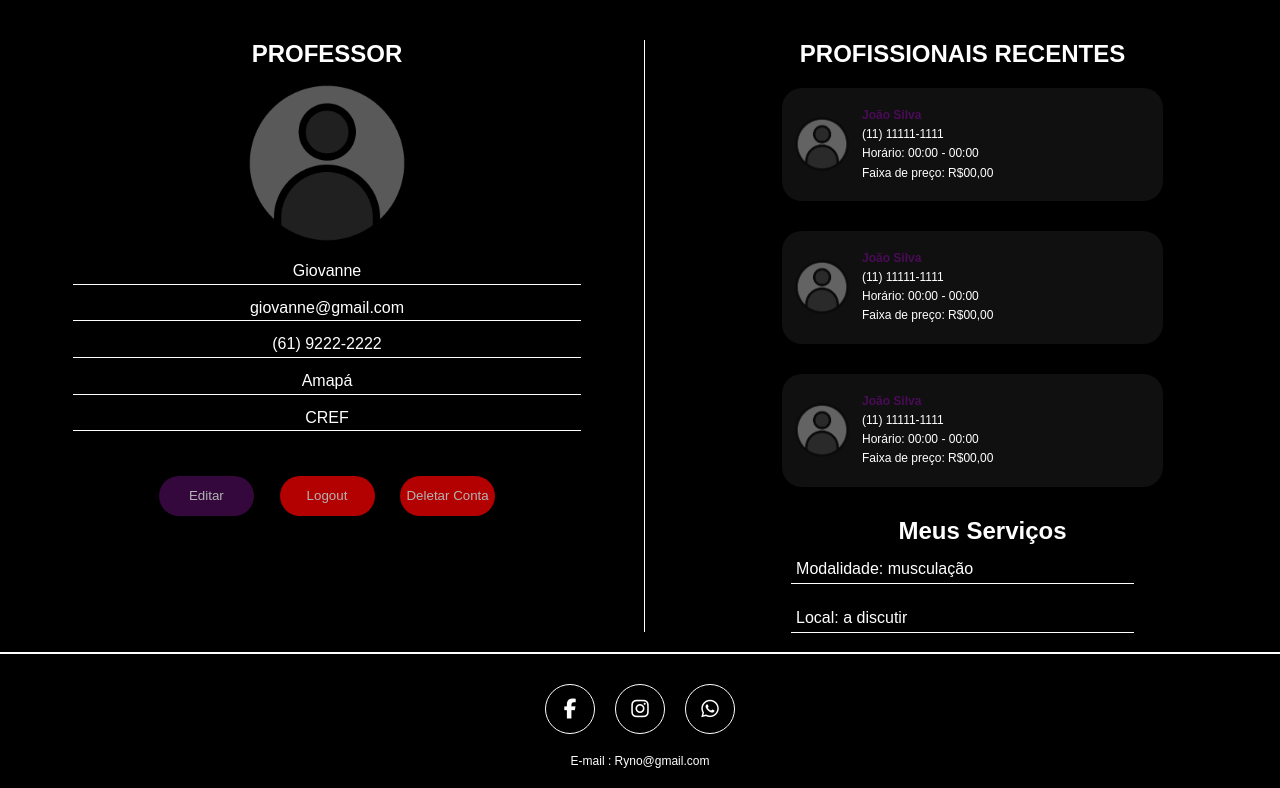
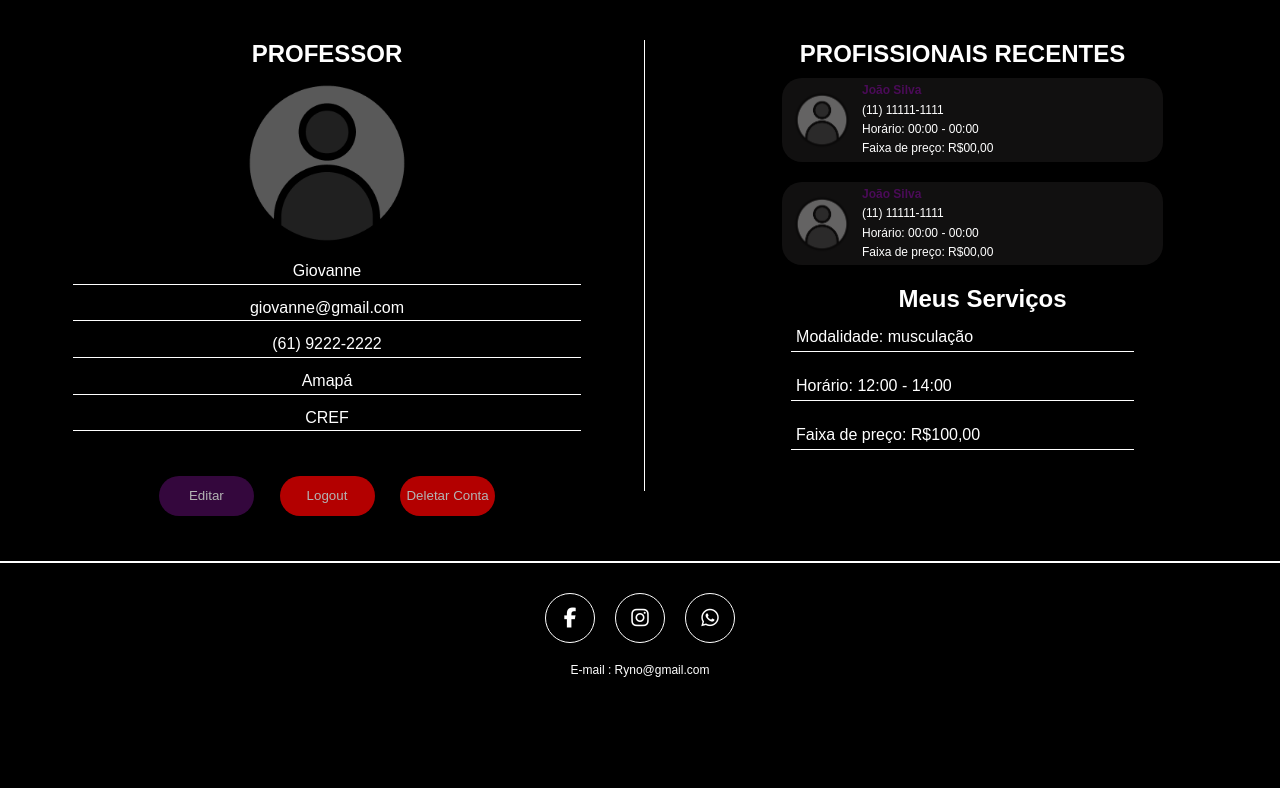
Before and after one commit to Yoriel-silva/Ryno, a FastAPI app: page /perfil in a window 1280 px wide. Shown: the part 126-914 px from the top of the page. After the commit the page ends 803 px from the top, so only its background shows below. Run offline with FastAPI, Linux system fonts and the light colour scheme; a user stored in the database is signed in.

Commit message:
apresentacao

```diff
--- a/app/templates/home.html
+++ b/app/templates/home.html
@@ -116,7 +116,7 @@
                         Estúdio de Dança / Diversos Estilos como ZUMBA, FIT DANCE e BRAZA.
                     </p>
                     <h2 class="modalities-subtitle">O que você quer fazer hoje?</h2>
-                    <button class="btn modalities-btn">Veja todas as modalidades</button>
+                    <button class="btn modalities-btn"><a class="btn-modalidades-a" href="/profissional">Veja todas as modalidades</a></button>
                 </div>
             </section>
         <footer class="footer-section">
--- a/app/templates/perfil_professor.html
+++ b/app/templates/perfil_professor.html
@@ -72,6 +72,7 @@
                 </div>
             </div>
 
+            <!--Parte de Editar-->
             <div id="edit" style="display: none;">
                 <h1>Professor</h1>
                 <img src="/static/Image/perfil.png" alt="">
@@ -111,20 +112,10 @@
                             <p>Faixa de preço: R$00,00</p>
                         </div>
                     </div>
-                    <div id="professor">
-                        <img src="/static/Image/perfil.png" alt="">
-                        <div>
-                            <p><span>João Silva</span></p>
-                            <p>(11) 11111-1111</p>
-                            <p>Horário: 00:00 - 00:00</p>
-                            <p>Faixa de preço: R$00,00</p>
-                        </div>
-                    </div>
 
                     <h2>Meus Serviços</h2>
                     <div id="contato-p">
                         <p>Modalidade: {{ modalidade }}</p>
-                        <p>Local: a discutir </p>
                         <p>Horário: {{ horario }}</p>
                         <p>Faixa de preço: {{ preco }}</p>
                     </div>
@@ -132,8 +123,6 @@
                     <div id="edit-p" style="display: none;">
                         <form id="editForm-p" action="/perfil/editar" method="post">
                             <input type="text" id="modalidadeInput" name="modalidade" value="{{ modalidade }}">
-                            <br>
-                            <input type="text" id="localInput" name="local" value="{{ local }}">
                             <br>
                             <input type="text" id="horarioInput" name="horario" value="{{ horario }}">
                             <br>
--- a/app/templates/profissional.html
+++ b/app/templates/profissional.html
@@ -42,7 +42,7 @@
         <div class="basquete">
             <h4>Basquete</h4>
         </div>
-        <div class="scroll-container basquete-container">
+        <div class="scroll-container">
             <button class="scroll-button left" data-category="basquete">&#8249;</button>
             {% for profissional in profissionais_basquete %}
             <div class="professor-basquete">
@@ -61,7 +61,7 @@
         <div class="pilates">
             <h4>Pilates</h4>
         </div>
-        <div class="scroll-container pilates-container">
+        <div class="scroll-container">
             <button class="scroll-button left" data-category="pilates">&#8249;</button>
             {% for profissional in profissionais_pilates %}
             <div class="professor-pilates">
--- a/static/css/stylePerfilProfissional.css
+++ b/static/css/stylePerfilProfissional.css
@@ -14,6 +14,7 @@ body {
     display: flex;
     flex-direction: column;
 }
+
 
 /* Header */
 header {
@@ -92,6 +93,7 @@ h1 {
 /* Main */
 main{
     display: flex;
+    padding-bottom: 50px;
 }
 #botao{
     display: flex;
@@ -133,6 +135,15 @@ main{
 #enviar-btn{
     margin: 0 auto;
     margin-top: 10px;
+    padding: 15px;
+    border-radius: 20px;
+    background-color: #4A0B57;
+    border: none;
+    color: #fff;
+    width: 95px;
+    height: 80%;
+    opacity: 0.7;
+    transition: .5s;
 }
 
 #editar:hover, #enviar-btn:hover{
@@ -196,6 +207,13 @@ main{
     width: 100%;
     margin-left: 20px;
 }
+
+#contato h1 {
+    font-family: "Libre Franklin", sans-serif;
+    text-transform: uppercase;
+    font-size: 24px;
+}
+
 #contato{
     width: 60%;
 }
@@ -227,9 +245,10 @@ main{
     height: 20%;
     margin-left: 10px;
     text-align: center;
-    margin-bottom: 30px;
-    margin-top: 20px;
+    margin-bottom: 20px;
+    margin-top: 10px;
     transition: transform 0.3s ease;
+    padding: 10px 0 10px;
 }
 
 #professor:hover {
```
Also changed, not shown: AFazer.txt (deleted, +0 -20 lines), static/css/styleHome.css (+5 -89 lines), static/css/stylePerfilAluno.css (+10 -0 lines), static/scriptProfissional.js (+0 -7 lines), base.db.
